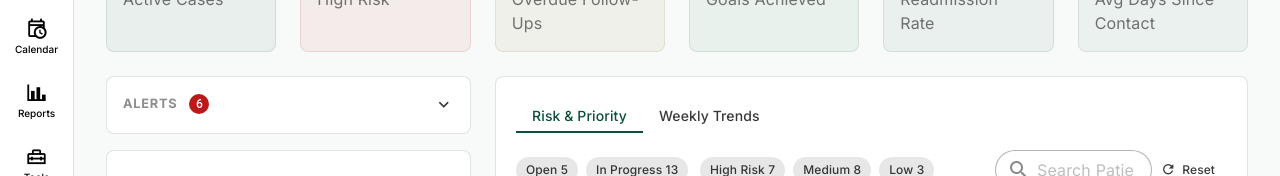
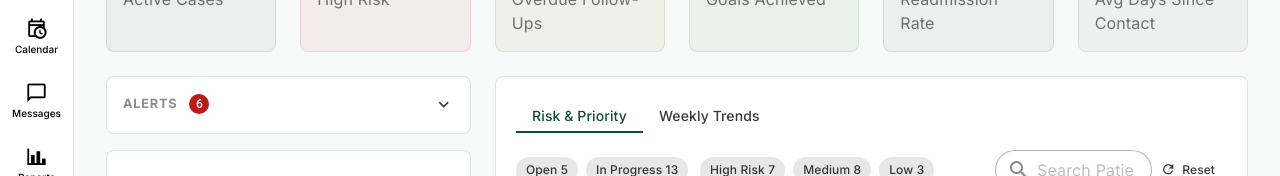
Before and after one commit to glo-kim/my-capstone-dashboard, a Vue app: page / in a window 1280 px wide. Shown: the part 265-441 px from the top of the page. Built offline with nearby package versions, Linux system fonts and the light colour scheme.

Commit message:
Add Messages button to navigation drawer for improved user access

```diff
--- a/src/App.vue
+++ b/src/App.vue
@@ -25,6 +25,10 @@
         <div class="nav-rail-btn">
           <v-icon icon="mdi-calendar-clock-outline" size="22" />
           <span class="nav-rail-label">Calendar</span>
+        </div>
+        <div class="nav-rail-btn">
+          <v-icon icon="mdi-message-outline" size="22" />
+          <span class="nav-rail-label">Messages</span>
         </div>
         <div class="nav-rail-btn">
           <v-icon icon="mdi-chart-bar" size="22" />
```
